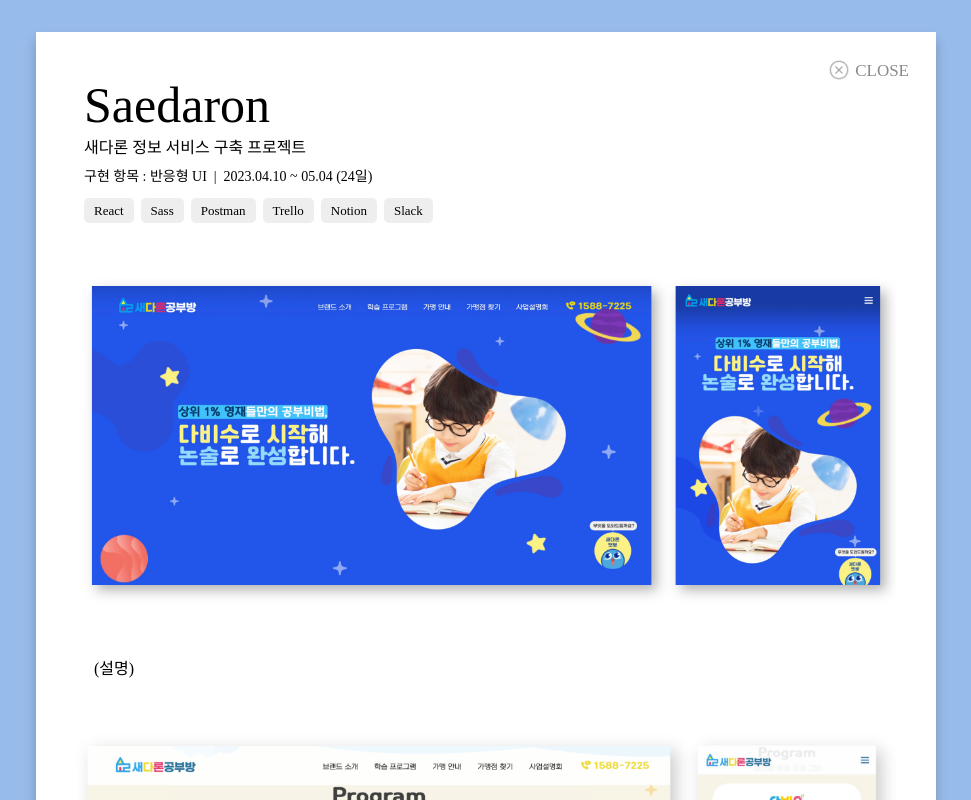
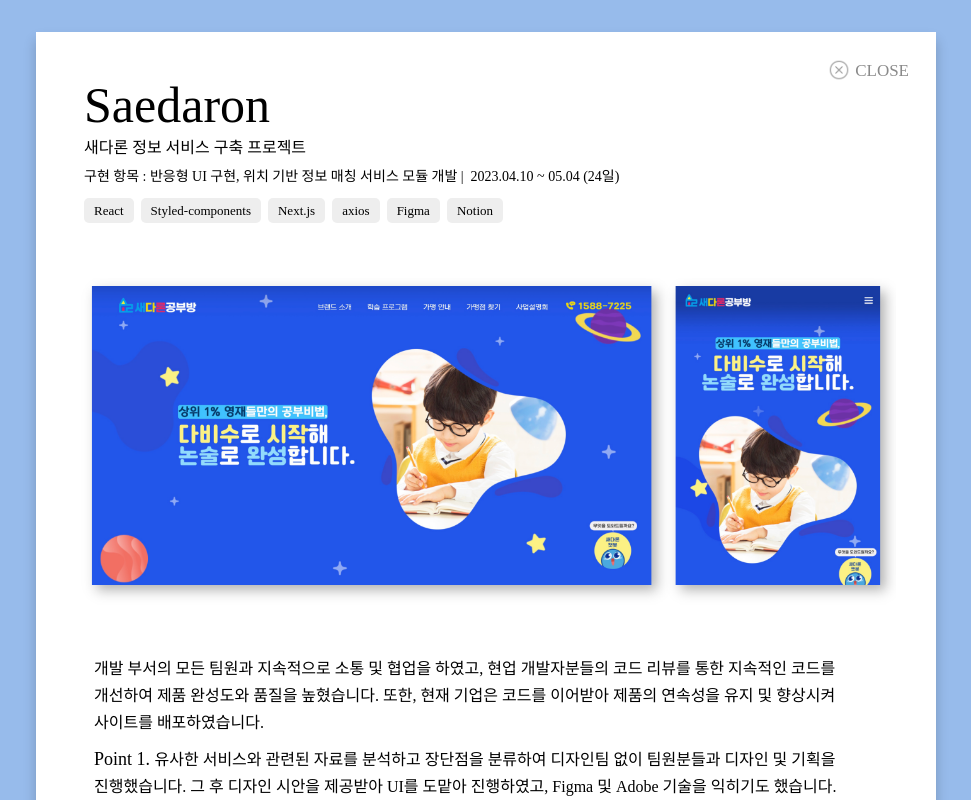
Before and after one commit to zunyange/portfolio, a React (Create React App) app: page /project/dabisu in a window 1280 px wide. Shown: the whole page, without its empty margins (154-1125 px from the left). Built offline with nearby package versions, Linux system fonts and the light colour scheme; a web font is replaced by a local one.

Commit message:
ADD : Saedaron project

```diff
--- a/src/components/Project/Project.js
+++ b/src/components/Project/Project.js
@@ -47,7 +47,7 @@ const Project = ({ project }) => {
             >
               <S.ProjectBox onClick={goToDabisu}>
                 <S.ProjectImg>
-                  <img src="/images/jun/Dabisu.png" alt="project-img" />
+                  <img src="/images/project/Dabisu.png" alt="project-img" />
                   <span class="overlay" />
                   <S.ShowProject>
                     <div onClick={goToDabisu}>
@@ -94,7 +94,7 @@ const Project = ({ project }) => {
             >
               <S.ProjectBox onClick={goToMaehwa}>
                 <S.ProjectImg>
-                  <img src="/images/jun/Maehwa.png" alt="project-img" />
+                  <img src="/images/project/Maehwa.png" alt="project-img" />
                   <span class="overlay" />
                   <S.ShowProject>
                     <div onClick={goToMaehwa}>
@@ -132,7 +132,7 @@ const Project = ({ project }) => {
             >
               <S.ProjectBox onClick={goTo200ok}>
                 <S.ProjectImg>
-                  <img src="/images/jun/200ok.png" alt="project-img" />
+                  <img src="/images/project/200ok.png" alt="project-img" />
                   <span class="overlay" />
                   <S.ShowProject>
                     <div onClick={goTo200ok}>
--- a/src/pages/ProjectDetail/ProjectDetailStyled.js
+++ b/src/pages/ProjectDetail/ProjectDetailStyled.js
@@ -124,10 +124,36 @@ export const Description = styled.div`
   }
 `;
 
-export const ClickMore = styled.div``;
+export const ClickMore = styled.span`
+  display: flex;
+  padding: 0 0 5px 250px;
+  font-size: 15px;
+  font-family: fontLight;
+  cursor: pointer;
+  /* &:hover {
+    color: #e29999;
+    background-image: -webkit-linear-gradient(90deg, #e29999, #8b00ff);
+    @-webkit-keyframes hue {
+      from {
+        -webkit-filter: hue-rotate(0deg);
+      }
+      to {
+        -webkit-filter: hue-rotate(-360deg);
+      }
+    }
+    -webkit-background-clip: text;
+    -webkit-text-fill-color: transparent;
+    -webkit-animation: hue 3s infinite linear;
+  } */
+  img {
+    width: 20px;
+    margin-right: 5px;
+  }
+`;
+
 export const VideoWrap = styled.div`
   video {
-    width: 600px;
+    width: 780px;
   }
 `;
 // export const ProjectImg = styled.div``;
--- a/src/pages/ProjectDetail/ProjectOne.js
+++ b/src/pages/ProjectDetail/ProjectOne.js
@@ -72,6 +72,7 @@ const ProjectOne = () => {
                 <span>React</span>
                 <span>Sass</span>
                 <span>Postman</span>
+                <span>AWS</span>
                 <span>Trello</span>
                 <span>Notion</span>
                 <span>Slack</span>
--- a/src/pages/ProjectDetail/ProjectThree.js
+++ b/src/pages/ProjectDetail/ProjectThree.js
@@ -60,15 +60,16 @@ const ProjectThree = () => {
             <S.ProjectSubTitle>
               <S.SubTitle>새다론 정보 서비스 구축 프로젝트</S.SubTitle>
               <S.Term>
-                구현 항목 : 반응형 UI &nbsp;|&nbsp; 2023.04.10 ~ 05.04 (24일)
+                구현 항목 : 반응형 UI 구현, 위치 기반 정보 매칭 서비스 모듈
+                개발&nbsp;|&nbsp; 2023.04.10 ~ 05.04 (24일)
               </S.Term>
               <S.ProjectSkill>
                 <span>React</span>
-                <span>Sass</span>
-                <span>Postman</span>
-                <span>Trello</span>
+                <span>Styled-components</span>
+                <span>Next.js</span>
+                <span>axios</span>
+                <span>Figma</span>
                 <span>Notion</span>
-                <span>Slack</span>
               </S.ProjectSkill>
             </S.ProjectSubTitle>
             <div ref={imgRef}>
@@ -90,32 +91,69 @@ const ProjectThree = () => {
                 </S.ProjectImg>
               )}
             </div>
-            <S.Description>(설명)</S.Description>
+            <S.Description>
+              개발 부서의 모든 팀원과 지속적으로 소통 및 협업을 하였고, 현업
+              개발자분들의 코드 리뷰를 통한 지속적인 코드를 개선하여 제품
+              완성도와 품질을 높혔습니다. 또한, 현재 기업은 코드를 이어받아
+              제품의 연속성을 유지 및 향상시켜 사이트를 배포하였습니다.
+            </S.Description>
+            <S.Description point>
+              <div>
+                <span>Point 1. </span>유사한 서비스와 관련된 자료를 분석하고
+                장단점을 분류하여 디자인팀 없이 팀원분들과 디자인 및 기획을
+                진행했습니다. 그 후 디자인 시안을 제공받아 UI를 도맡아
+                진행하였고, Figma 및 Adobe 기술을 익히기도 했습니다.
+              </div>
+              <div>
+                <span>Point 2. </span>
+              </div>
+            </S.Description>
             <S.ProjectImg>
               <img src="/images/project/Dabisu2.png" alt="Responsive-img" />
             </S.ProjectImg>
             <S.Description>
-              <span>반응형</span> <br />- (설명)
-              <div>- (설명)</div>
+              <span>반응형</span> <br />- 콘텐츠 목적에 맞춰 동적인 움직임으로
+              사용자에게 시각적인 흥미를 제공하기 위한 최소한의 디자인
+              라이브러리만 사용하였습니다.
+              <div>
+                - 사용자 입장에서 사이트의 진행 플로우가 부드럽게 느껴지도록
+                최대한 라이브러리를 설치하지 않는데에 중점을 두었고,
+              </div>
             </S.Description>
             <S.ProjectImg>
               <img src="/images/project/DabisuMap.png" alt="Map-img" />
             </S.ProjectImg>
-            <S.Description>
-              <span>반응형</span> <br />- (설명)
-              <div>- (설명)</div>
-            </S.Description>
-            <S.ClickMore onClick={handleOpen}>{isOpen ? '▲' : '▼'}</S.ClickMore>
+            <S.ClickMore onClick={handleOpen}>
+              {isOpen ? (
+                <>
+                  <img src="/images/icon/arrow.png" alt="arrow" />
+                  Close me!
+                </>
+              ) : (
+                <>
+                  <img src="/images/icon/arrow.png" alt="arrow" /> 영상으로
+                  확인해보고 싶다면? Click me!
+                </>
+              )}
+            </S.ClickMore>
             {isOpen && (
               <S.VideoWrap>
                 <video alt="signup" controls>
                   <source
-                    src="https://github.com/zunyange/TIL/assets/114667764/c7f1b772-df11-4129-9138-47208560862d"
+                    src="https://github.com/zunyange/TIL/assets/114667764/da860e66-2fe3-4cd3-8503-2c10de65ca0e"
                     type="video/mp4"
                   />
                 </video>
               </S.VideoWrap>
             )}
+            <S.Description>
+              <span>네이버 맵 API 를 활용한 위치기반 서비스</span>
+              <br />- Cluster 라이브러리를 설치하지 않고
+              <div>
+                - 카테고리/키워드/페이지별 API 를 받아 페이지네이션 구현
+              </div>
+            </S.Description>
+
             <S.Description>
               <a
                 href="https://dev.saedaron.com/"
```
Also changed, not shown: public/images/icon/arrow.png (added), 1 other file (tests, documents, lock files or other folders).
